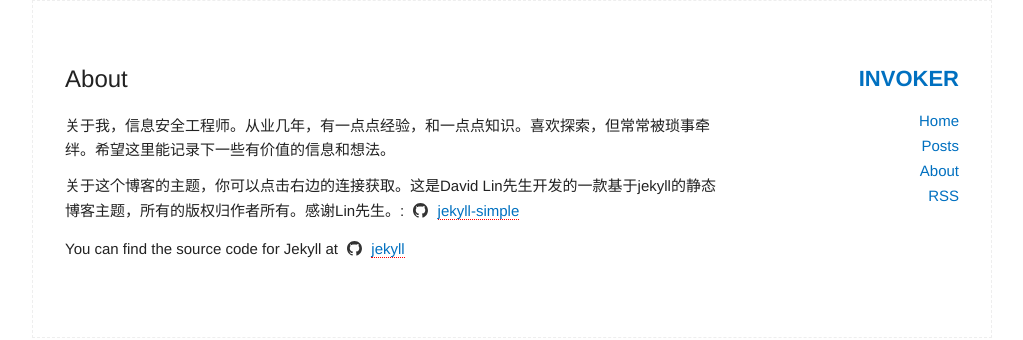
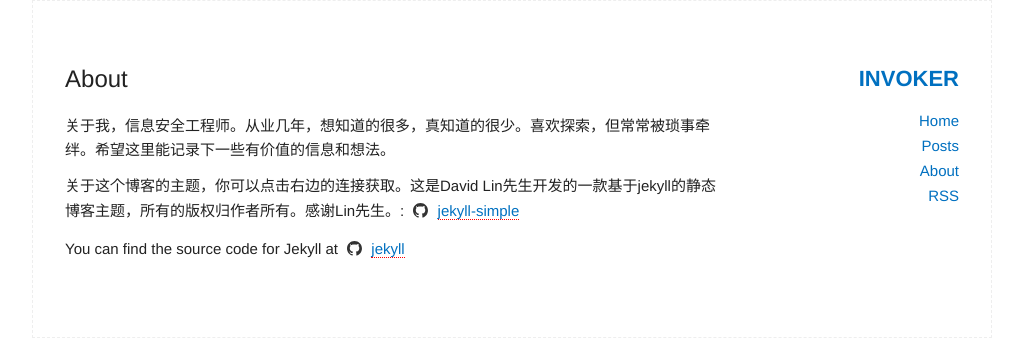
Before and after one commit to wangzf0225/wangzf0225.github.io, a Jekyll site: the page built from about.md, in a window 1280 px wide. Shown: the top 340 px of the page, without its empty margins (128-1151 px from the left). Built offline with Jekyll 4.4.1, drawn with Linux system fonts in a browser that asks for light colours.

Commit message:
modify slogen

```diff
--- a/_includes/author.html
+++ b/_includes/author.html
@@ -3,7 +3,7 @@
   <div class="authorinfo box">
     <p>Author | Invoker</p>
     <p class="bio">
-	安全工程师，目前就职于国内某首屈一指的基于地理位置的陌生人社交应用。
+	THE QUIETER YOU BECOME, THE MORE YOU ARE ABLE TO HEAR.
     </p>
   </div>
 </section>
--- a/about.md
+++ b/about.md
@@ -4,7 +4,7 @@ title: About
 permalink: /about/
 ---
 
-关于我，信息安全工程师。从业几年，有一点点经验，和一点点知识。喜欢探索，但常常被琐事牵绊。希望这里能记录下一些有价值的信息和想法。
+关于我，信息安全工程师。从业几年，想知道的很多，真知道的很少。喜欢探索，但常常被琐事牵绊。希望这里能记录下一些有价值的信息和想法。
 
 关于这个博客的主题，你可以点击右边的连接获取。这是David Lin先生开发的一款基于jekyll的静态博客主题，所有的版权归作者所有。感谢Lin先生。: <data data-icon="ei-sc-github"></data>  [jekyll-simple](https://github.com/wild-flame/jekyll-simple)
 
```
